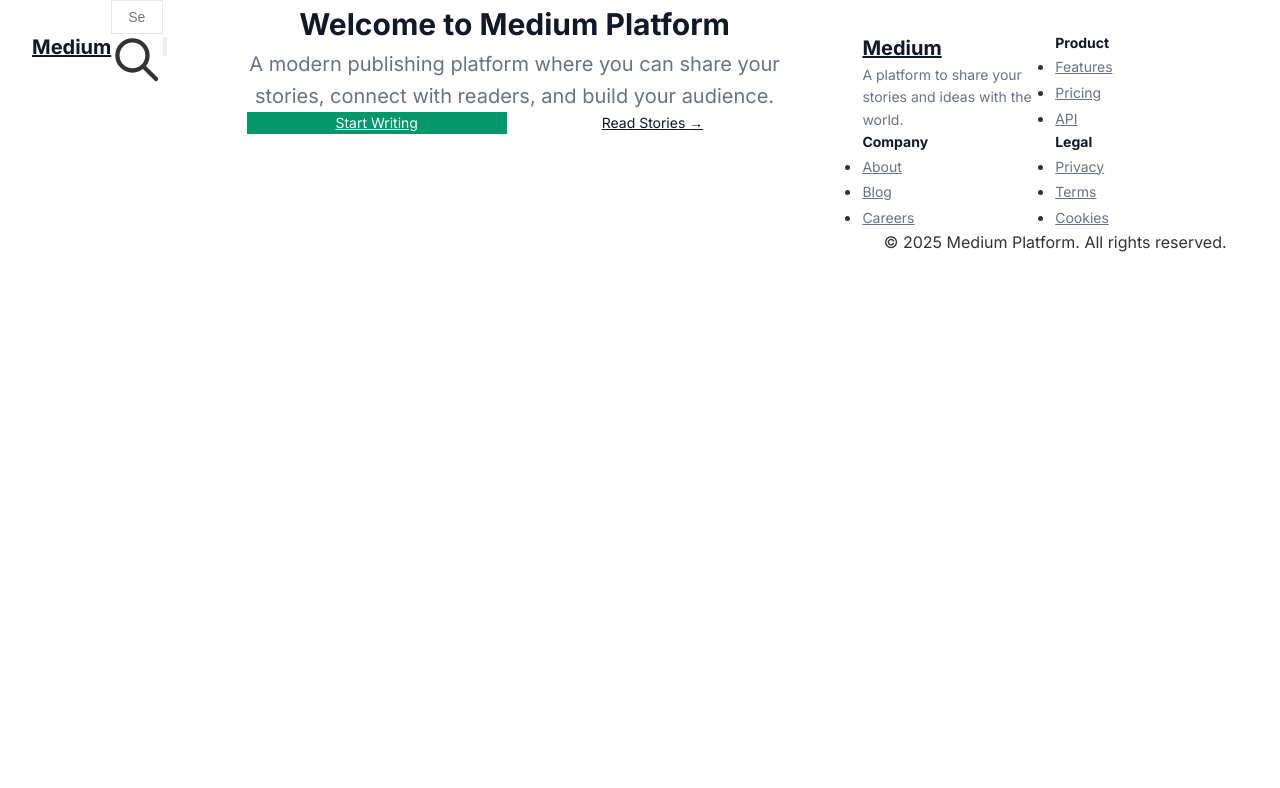
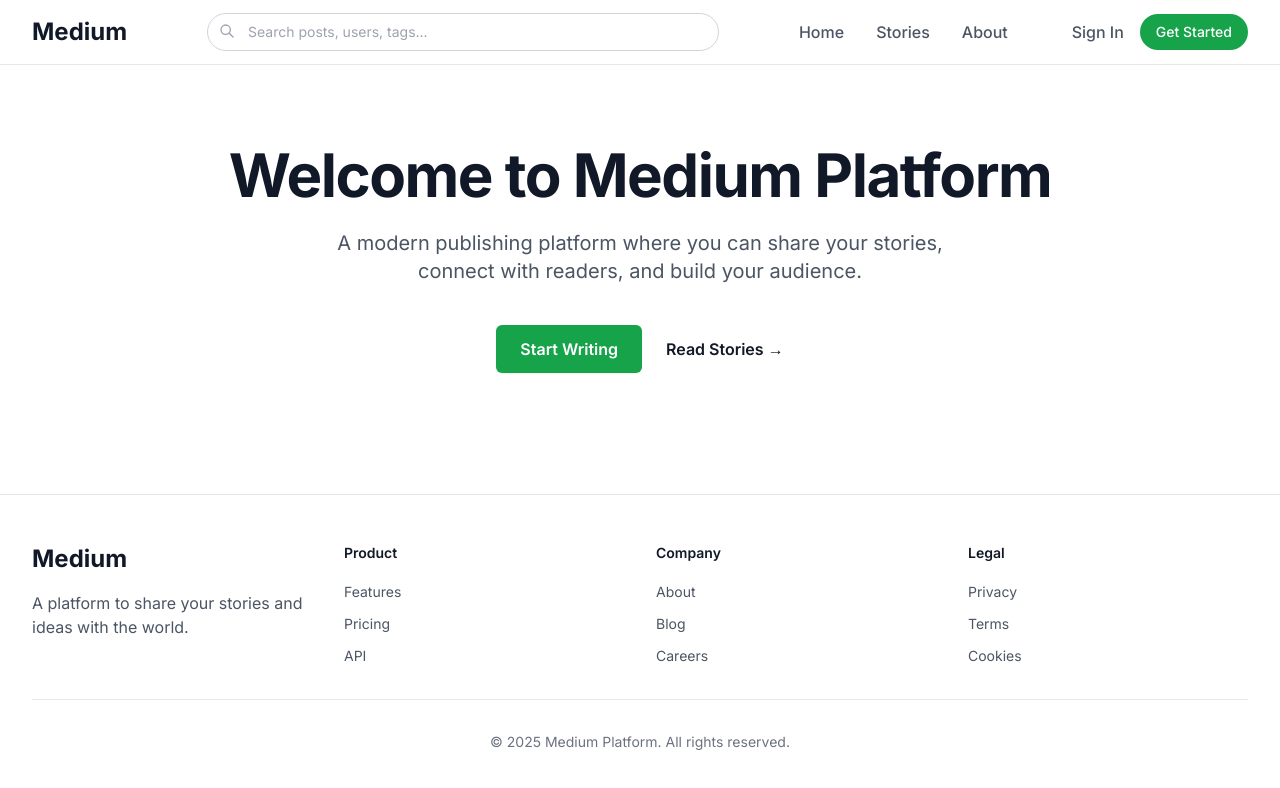
Before and after one commit to Bonifilda/phasetwo-capstone, a Next.js app: page / in a window 1280 px wide. Shown: the top 788 px of the page. Built offline with nearby package versions, Linux system fonts and the light colour scheme; no server answers.

Commit message:
file arragement

```diff
--- a/package.json
+++ b/package.json
@@ -60,7 +60,7 @@
     "jsdom": "^25.0.1",
     "postcss": "^8.5.6",
     "prettier": "^3.3.3",
-    "tailwindcss": "^4.1.17",
+    "tailwindcss": "^3.4.0",
     "typescript": "5.9.3",
     "vitest": "^2.1.4"
   }
--- a/postcss.config.mjs
+++ b/postcss.config.mjs
@@ -1,5 +1,6 @@
 const config = {
   plugins: {
+    tailwindcss: {},
     autoprefixer: {},
   },
 };
--- a/src/app/globals.css
+++ b/src/app/globals.css
@@ -1,63 +1,21 @@
-/* Basic CSS for deployment */
-* {
-  margin: 0;
-  padding: 0;
-  box-sizing: border-box;
+@tailwind base;
+@tailwind components;
+@tailwind utilities;
+
+:root {
+  --background: #ffffff;
+  --foreground: #171717;
+}
+
+@media (prefers-color-scheme: dark) {
+  :root {
+    --background: #0a0a0a;
+    --foreground: #ededed;
+  }
 }
 
 body {
-  font-family: -apple-system, BlinkMacSystemFont, 'Segoe UI', Roboto, sans-serif;
-  line-height: 1.6;
-  color: #333;
-  background: #fff;
+  background: var(--background);
+  color: var(--foreground);
+  font-family: Arial, Helvetica, sans-serif;
 }
-
-/* Basic utility classes */
-.container { max-width: 1200px; margin: 0 auto; padding: 0 1rem; }
-.text-center { text-align: center; }
-.text-white { color: white; }
-.bg-green-600 { background-color: #059669; }
-.bg-gray-50 { background-color: #f9fafb; }
-.p-4 { padding: 1rem; }
-.py-8 { padding: 2rem 0; }
-.mb-4 { margin-bottom: 1rem; }
-.rounded { border-radius: 0.375rem; }
-.shadow { box-shadow: 0 1px 3px rgba(0,0,0,0.1); }
-.border { border: 1px solid #e5e7eb; }
-.hover\:bg-green-700:hover { background-color: #047857; }
-.transition-colors { transition: color 0.15s ease-in-out, background-color 0.15s ease-in-out; }
-.font-bold { font-weight: 700; }
-.text-lg { font-size: 1.125rem; }
-.text-xl { font-size: 1.25rem; }
-.text-2xl { font-size: 1.5rem; }
-.text-3xl { font-size: 1.875rem; }
-.grid { display: grid; }
-.grid-cols-1 { grid-template-columns: repeat(1, minmax(0, 1fr)); }
-.gap-4 { gap: 1rem; }
-.flex { display: flex; }
-.items-center { align-items: center; }
-.justify-between { justify-content: space-between; }
-.w-full { width: 100%; }
-.min-h-screen { min-height: 100vh; }
-.px-4 { padding-left: 1rem; padding-right: 1rem; }
-.py-2 { padding-top: 0.5rem; padding-bottom: 0.5rem; }
-.text-gray-600 { color: #6b7280; }
-.text-gray-900 { color: #111827; }
-.text-sm { font-size: 0.875rem; }
-.text-base { font-size: 1rem; }
-.cursor-pointer { cursor: pointer; }
-.block { display: block; }
-.inline-block { display: inline-block; }
-.hidden { display: none; }
-
-@media (min-width: 640px) {
-  .sm\:grid-cols-2 { grid-template-columns: repeat(2, minmax(0, 1fr)); }
-  .sm\:text-lg { font-size: 1.125rem; }
-  .sm\:px-6 { padding-left: 1.5rem; padding-right: 1.5rem; }
-}
-
-@media (min-width: 1024px) {
-  .lg\:grid-cols-3 { grid-template-columns: repeat(3, minmax(0, 1fr)); }
-  .lg\:text-xl { font-size: 1.25rem; }
-  .lg\:px-8 { padding-left: 2rem; padding-right: 2rem; }
-}
--- /dev/null
+++ b/tailwind.config.js
@@ -0,0 +1,12 @@
+/** @type {import('tailwindcss').Config} */
+module.exports = {
+  content: [
+    './src/pages/**/*.{js,ts,jsx,tsx,mdx}',
+    './src/components/**/*.{js,ts,jsx,tsx,mdx}',
+    './src/app/**/*.{js,ts,jsx,tsx,mdx}',
+  ],
+  theme: {
+    extend: {},
+  },
+  plugins: [],
+}
```
Also changed, not shown: 1 other file (tests, documents, lock files or other folders).
